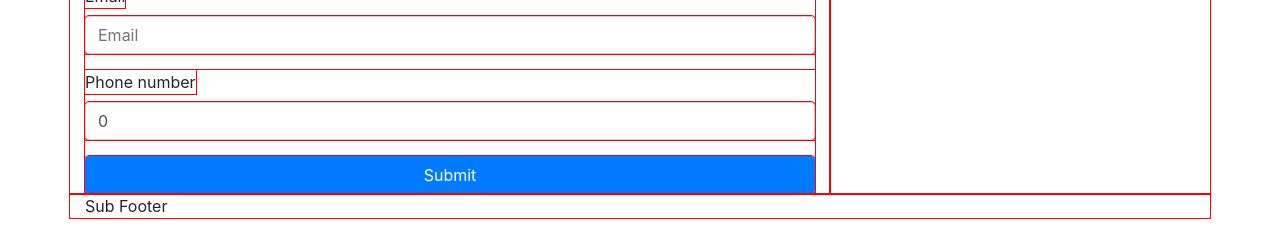
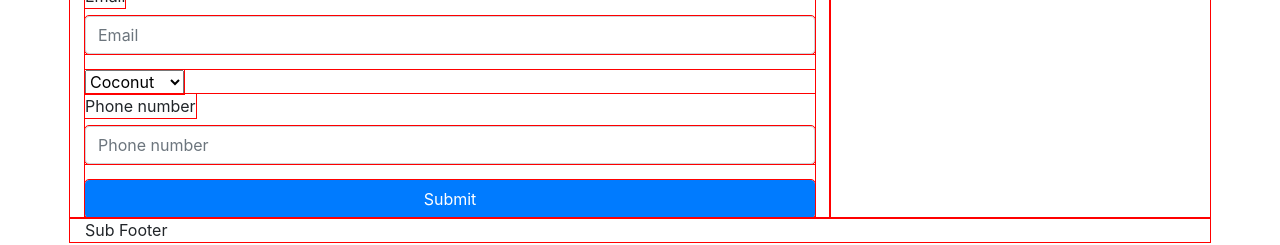
Before and after one commit to assembler-institute/react-shopping-cart-context, a React (Create React App) app: page /checkout/step-1 in a window 1280 px wide. Shown: the part 182-427 px from the top of the page. Built offline with nearby package versions, Linux system fonts and the light colour scheme.

Commit message:
feat: formik inputs

```diff
--- a/src/pages/CheckoutPages/PersonalDetails/PersonalDetails.js
+++ b/src/pages/CheckoutPages/PersonalDetails/PersonalDetails.js
@@ -15,7 +15,7 @@ function PersonalDetails({ cartItems }) {
   const [hasSubmitted, setHasSubmitted] = useState(false);
 
   const formik = useFormik({
-    initialValues: { name: "", email: "", phonePrefix: 0, phoneNumber: 0 },
+    initialValues: { name: "", email: "", phonePrefix: "", phoneNumber: "" },
     validationSchema: PersonalDetailsSchema,
     onSubmit: (values, { setSubmitting }) => {
       setSubmitting(true);
@@ -52,10 +52,19 @@ function PersonalDetails({ cartItems }) {
             hasErrorMessage={formik.touched.email}
             errorMessage={formik.errors.email}
           />
+          <div className="phone-inputs">
+            <select>
+              <option value="grapefruit">Grapefruit</option>
+              <option value="lime">Lime</option>
+              <option selected value="coconut">
+                Coconut
+              </option>
+              <option value="mango">Mango</option>
+            </select>
             <Input
-            type="number"
+              type="text"
               label="Phone number"
-            id="phone-number"
+              id="phoneNumber"
               value={formik.values.phoneNumber}
               placeholder="Phone number"
               handleChange={formik.handleChange}
@@ -63,6 +72,7 @@ function PersonalDetails({ cartItems }) {
               hasErrorMessage={formik.touched.phoneNumber}
               errorMessage={formik.errors.phoneNumber}
             />
+          </div>
           <Button
             submitButton
             block
--- /dev/null
+++ b/src/pages/CheckoutPages/PersonalDetails/PersonalDetails.scss
@@ -0,0 +1,7 @@
+.phone-inputs {
+  display: flex;
+
+  &:first-child {
+    width: 20%;
+  }
+}
```
Lines whose indentation alone changed are shown as unchanged.
